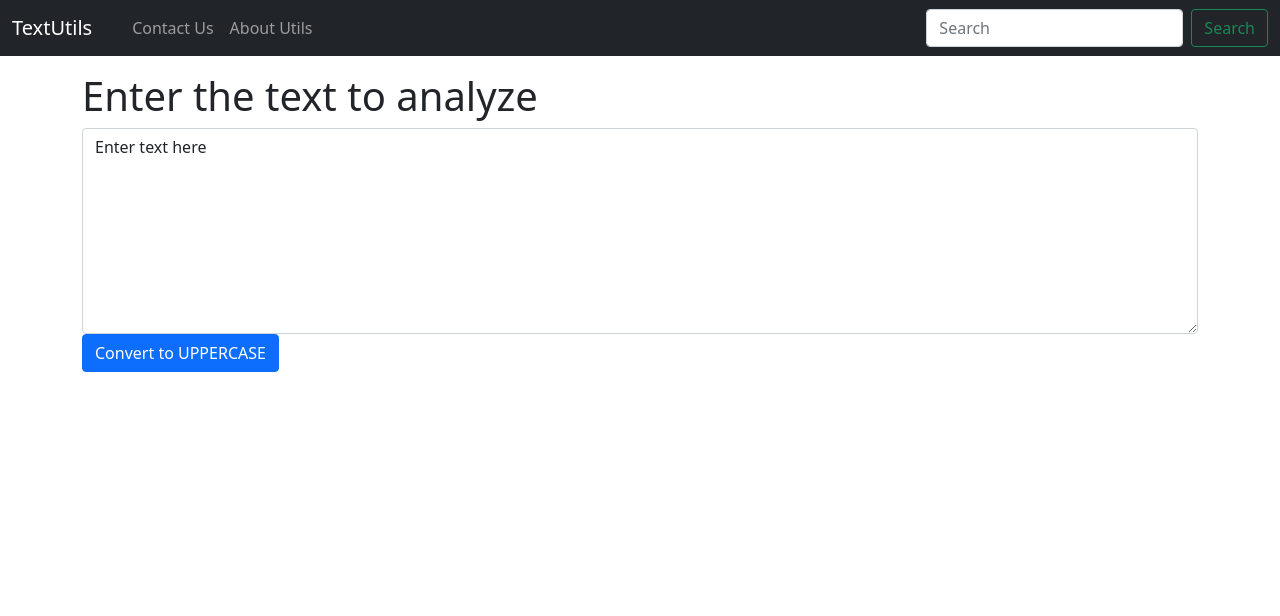
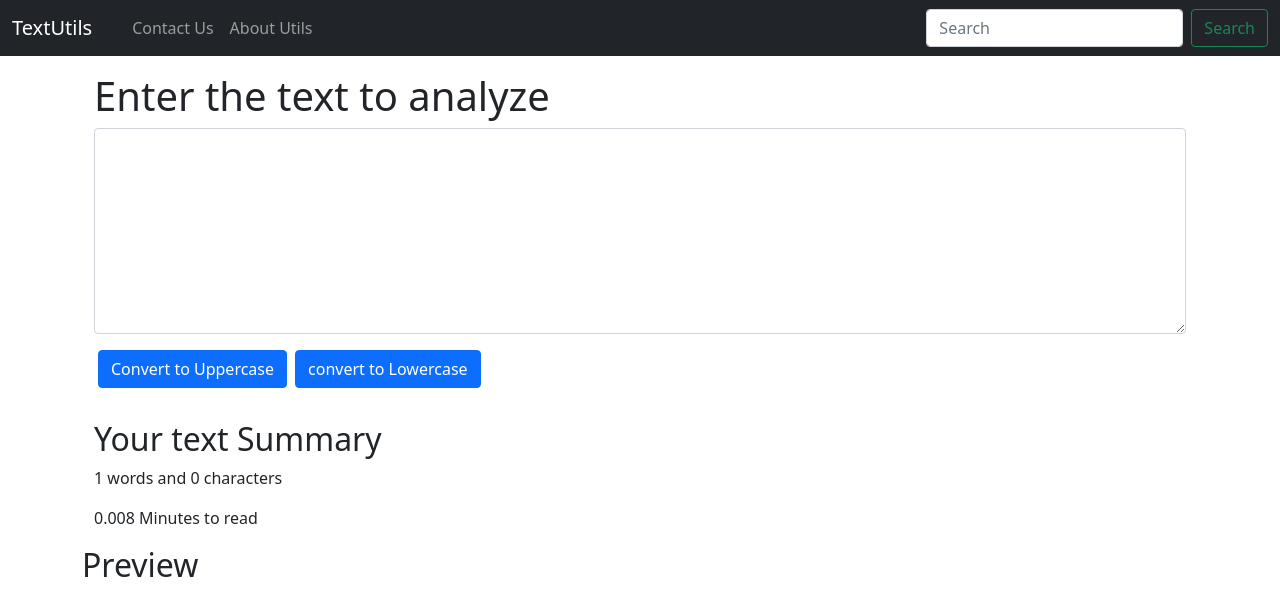
Before and after one commit to unissAhmad/textUtils, a React (Create React App) app: page / in a window 1280 px wide. Shown: the top 616 px of the page. Built offline with nearby package versions, Linux system fonts and the light colour scheme.

Commit message:
added new features like word cound

```diff
--- a/src/App.js
+++ b/src/App.js
@@ -6,7 +6,9 @@
 
   <Navbar title="TextUtils" contact = "Contact Us" about="About Utils"/>
   <div className="container my-3">
-  <TextForm  heading = 'Enter the text to analyze' btn1="Convert to UPPERCASE"/>
+  <TextForm  heading = 'Enter the text to analyze' btn1="Convert to Uppercase"
+    btn2 = "convert to Lowercase"
+  />
   </div>
   </>
   );
--- a/src/components/TextForm.js
+++ b/src/components/TextForm.js
@@ -6,18 +6,34 @@
         let newText = text.toUpperCase();
         setText(newText);
     }
+    const handleLoClick = ()=>{
+        console.log('onclick was clicked'+text);
+        let newText = text.toLocaleLowerCase();
+        setText(newText);
+    }
     const handleOnchange = (event)=>{
         console.log('onchange was  fired');
         setText(event.target.value);
     }
-    const[text,setText] = useState('Enter text here');
+    const[text,setText] = useState('');
     return (
-        <div>
-                <div className="mb-3">
-                    <h1>{props.heading}</h1>
-                    <textarea className="form-control" id="myBox" rows="8" value={text} onChange = {handleOnchange}></textarea>
-                    <button className="btn btn-primary"onClick={handleUpClick}>{props.btn1} </button>
-               </div>
+        <>
+        <div className="container">
+            <div className="mb-3">
+              <h1>{props.heading}</h1>
+              <textarea className="form-control" id="myBox" rows="8" value={text} onChange = {handleOnchange}></textarea>
+              <button className="btn btn-primary my-3 mx-1"onClick={handleUpClick}>{props.btn1} </button>
+              <button className="btn btn-primary my-3 mx-1"onClick={handleLoClick}>{props.btn2} </button>
+            </div>
         </div>
+        <div className="container my-3">
+            <h2>Your text Summary</h2>
+            <p>{text.split(" ").length} words and {text.length} characters</p>
+
+            <p>{0.008 * text.split(" ").length} Minutes to read</p>
+        </div>
+        <h2>Preview</h2>
+        <p>{text}</p>
+        </>
     )
 }
```
